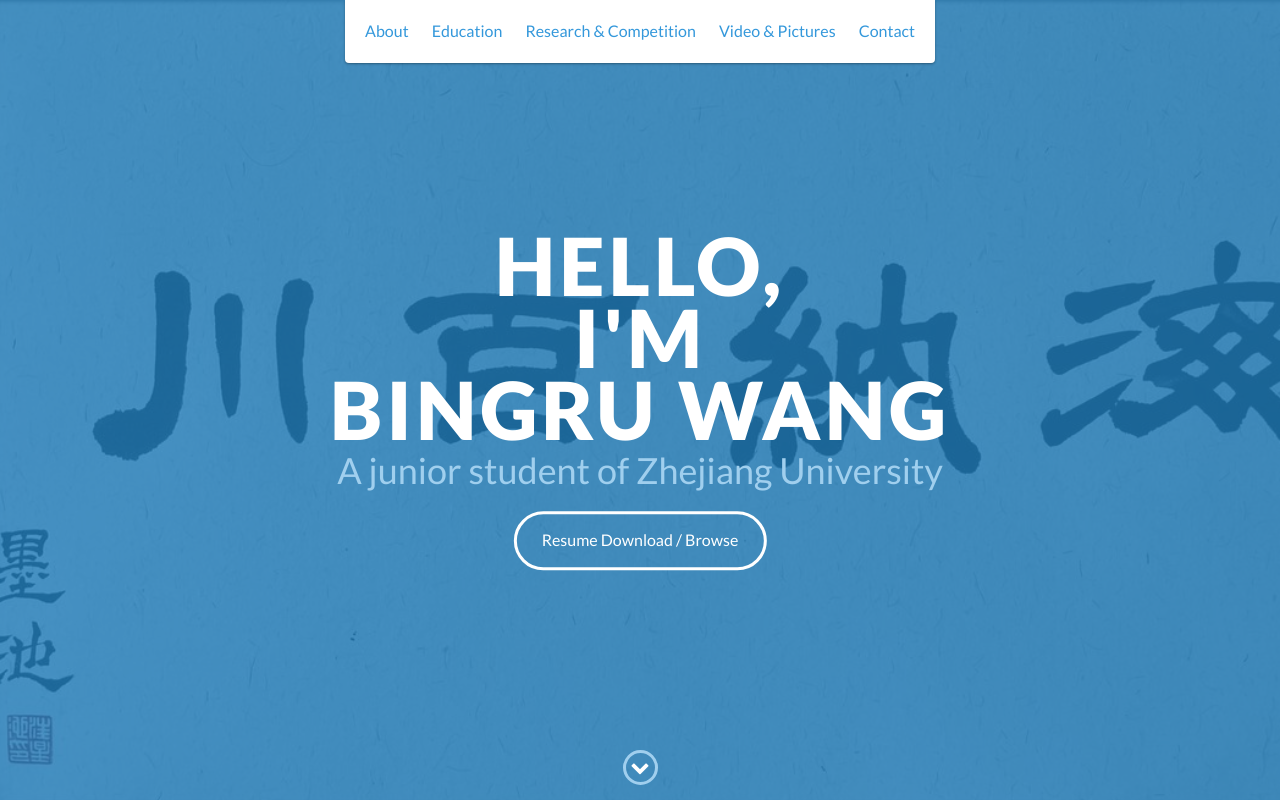
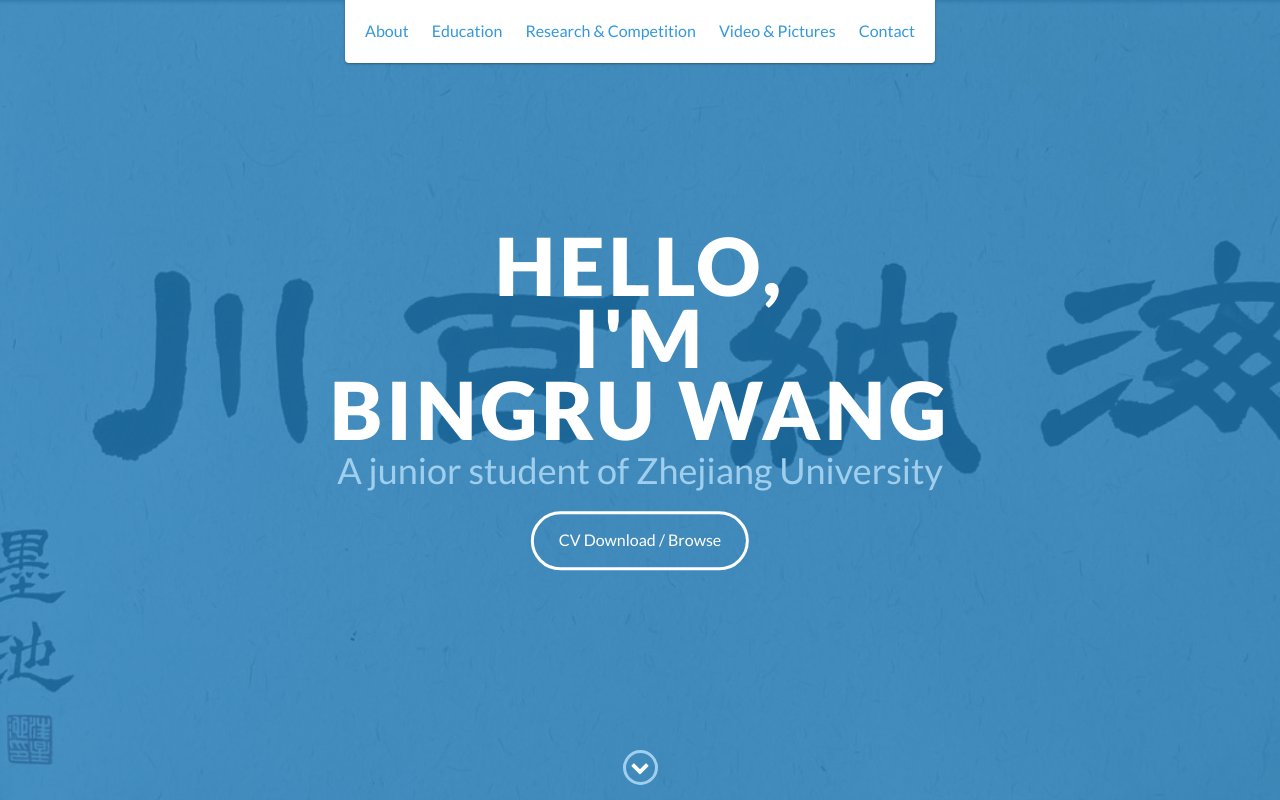
Before and after one commit to Wang-Bingru/Wang-Bingru.github.io, a plain HTML site: page index.html in a window 1280 px wide. Shown: the top 800 px of the page. Drawn offline with nearby package versions, Linux system fonts and the light colour scheme.

Commit message:
Update index.html

```diff
--- a/index.html
+++ b/index.html
@@ -48,7 +48,7 @@
         <div id="lead-content">
             <h1>Hello,<br>I'm <br>Bingru Wang</h1>
             <h2>A junior student of Zhejiang University</h2>
-            <a href="assets/resume.pdf" target="_blank" class="btn-rounded-white">Resume Download / Browse</a>
+            <a href="assets/resume.pdf" target="_blank" class="btn-rounded-white">CV Download / Browse</a>
         </div>
         <!-- End #lead-content -->
 
```
